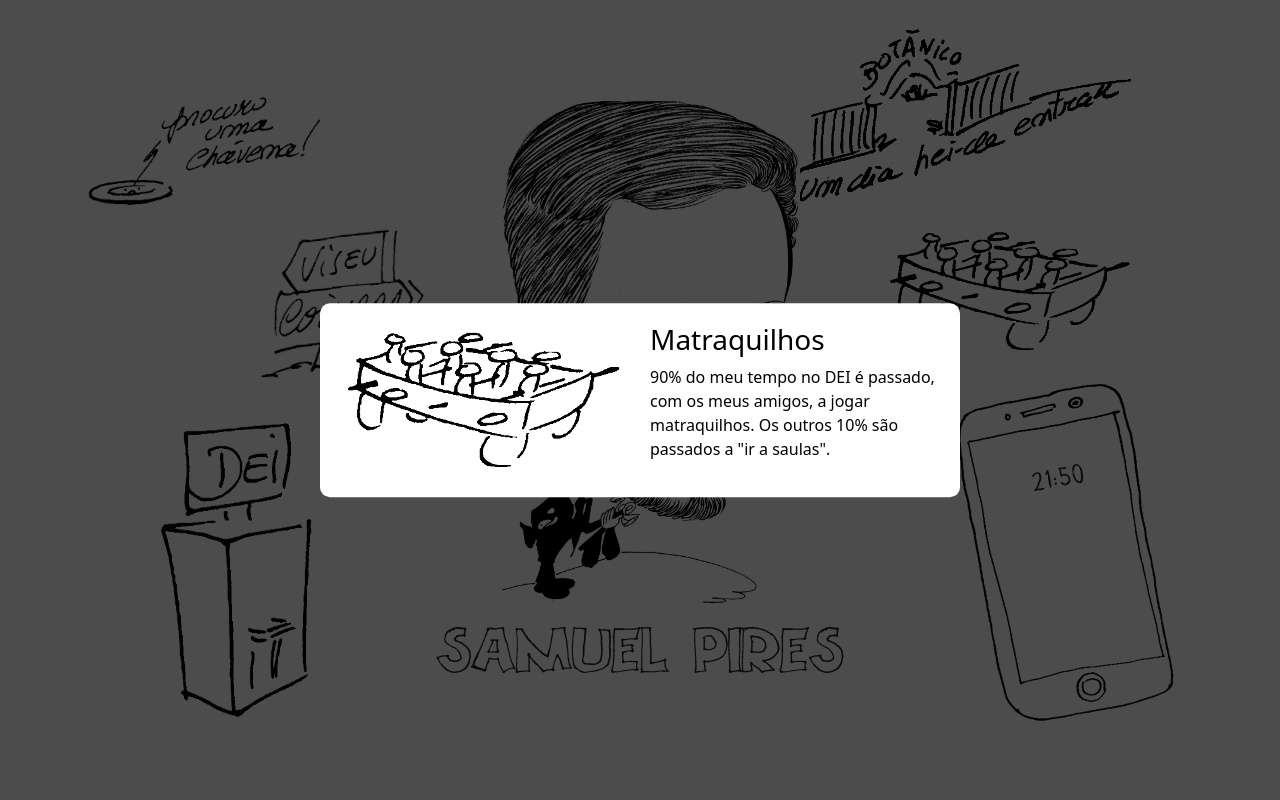
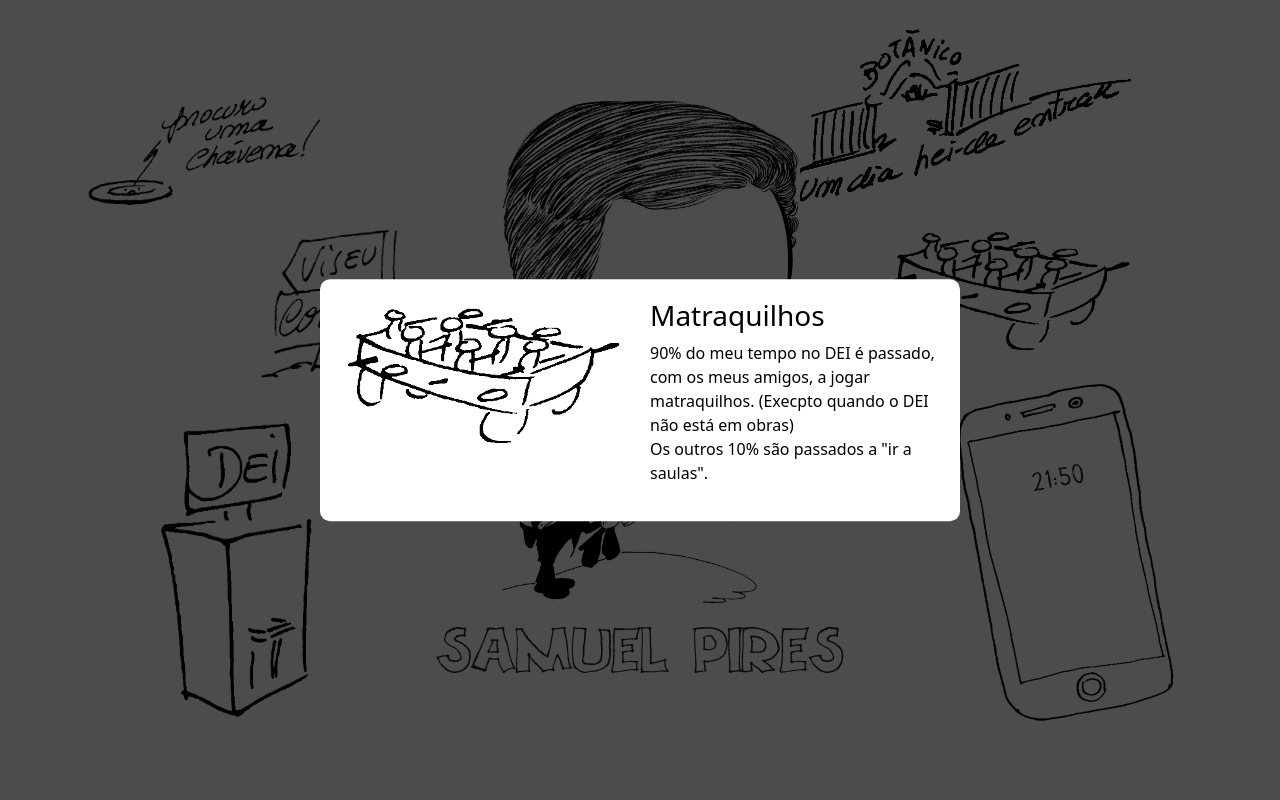
Before and after one commit to ItzPires/Personal-Web-Site, a React (Create React App) app: page / in a window 1280 px wide. Both pictures are taken after a click on the picture 1011 px from the left and 291 px from the top of the page. Shown: the top 800 px of the page. Built offline with nearby package versions, Linux system fonts and the light colour scheme.

Commit message:
Fix Errors

```diff
--- a/public/data.json
+++ b/public/data.json
@@ -37,9 +37,10 @@
     },
     "matrecos": {
         "titulo": "Matraquilhos",
-        "descricao": "90% do meu tempo no DEI é passado, com os meus amigos, a jogar matraquilhos. Os outros 10% são passados a \"ir a saulas\".",
+        "descricao": "90% do meu tempo no DEI é passado, com os meus amigos, a jogar matraquilhos. (Execpto quando o DEI não está em obras)\nOs outros 10% são passados a \"ir a saulas\".",
         "png": "/imgs/matrecos.png",
-        "gif": "/imgs/matrecos.gif"
+        "gif": "/imgs/matrecos.gif",
+        "gifLoop": "/imgs/matrecosLoop.gif"
     },
     "telemovel": {
         "png": "/imgs/telemovel.png",
--- a/src/components/Modal/Modal.css
+++ b/src/components/Modal/Modal.css
@@ -27,6 +27,10 @@
   max-height: 100%;
 }
 
+.json {
+  white-space: pre-line;
+}
+
 @media (max-width: 768px) {
   .modal-style {
     grid-template-columns: 1fr;
--- a/src/components/Modal/Modal.js
+++ b/src/components/Modal/Modal.js
@@ -7,9 +7,9 @@ const ModalComponent = ({ setModalOpen, data }) => {
     <div className="background-style" onClick={setModalOpen}>
       <div className="modal-style">
         <div>
-          <img className="img-style" src={data.gif} alt={data.titulo} />
+          <img className="img-style" src={data.gifLoop ? data.gifLoop : data.gif } alt={data.titulo} />
         </div>
-        <div>
+        <div className="json">
           <h3>{data.titulo}</h3>
           <p>{data.descricao}</p>
         </div>
```
Also changed, not shown: public/imgs/matrecosLoop.gif (added).
